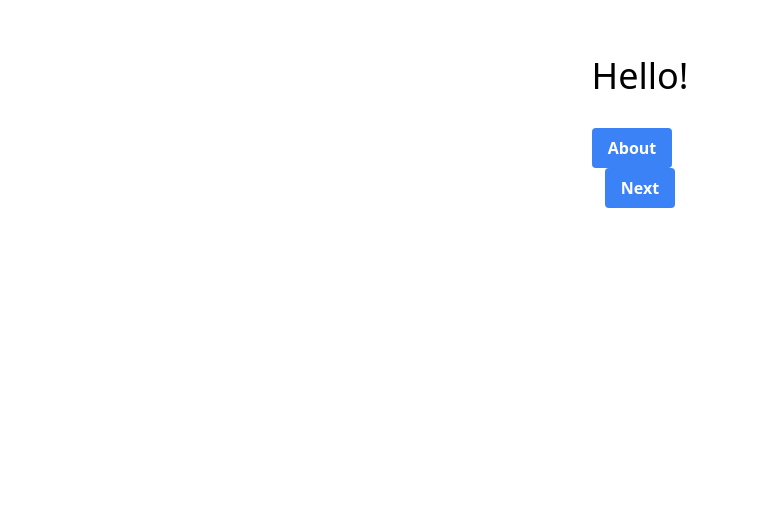
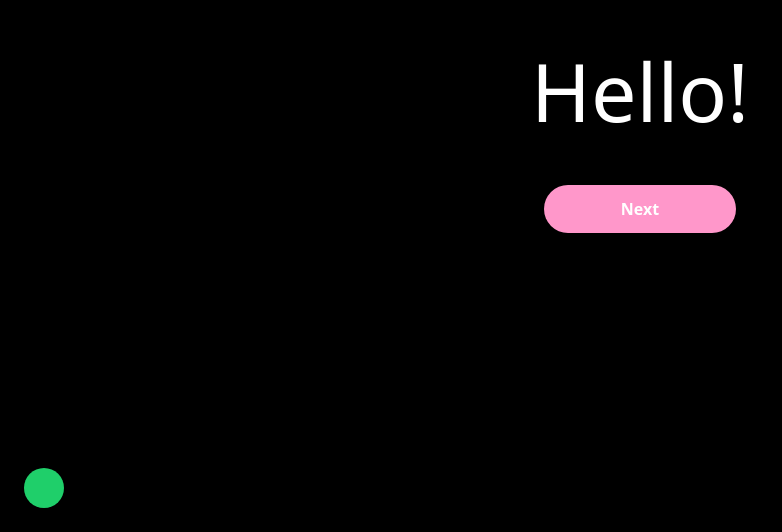
Before and after one commit to ecemonkol/DevRoast, a React (Vite) app: page / in a window 1280 px wide. Shown: the part 268-800 px from the top of the page, without its empty margins (0-782 px from the left). Built offline with nearby package versions, Linux system fonts and the light colour scheme.

Commit message:
add initial css

```diff
--- a/src/App.css
+++ b/src/App.css
@@ -11,3 +11,37 @@
   margin: 100px auto;
   width: 400px;
 }
+
+body {
+  background-color: black;
+}
+
+/* About button animation */
+.about-button {
+  background-color: #1fcf6a;
+  color: white;
+  font-weight: bold;
+  border-radius: 9999px;
+  width: 40px;
+  height: 40px;
+  display: flex;
+  align-items: center;
+  justify-content: center;
+  transition: width 0.3s;
+}
+
+.about-button:hover {
+  width: 100px;
+}
+
+.plus {
+  transition: opacity 0.3s;
+}
+
+.about-button:hover .plus {
+  opacity: 1;
+}
+
+.plus {
+  opacity: 0;
+}
--- a/src/pages/HomePage.jsx
+++ b/src/pages/HomePage.jsx
@@ -4,14 +4,16 @@ import { Link } from "react-router-dom";
 const HomePage = () => {
   return (
     <div className="flex flex-col items-center justify-center h-screen">
-      <h1 className="text-4xl mb-8">Hello!</h1>
-      <Link to="/about">
-        <button className="bg-blue-500 hover:bg-blue-700 text-white font-bold py-2 px-4 rounded mr-4">
-          About
-        </button>
-      </Link>
+      <h1 className="text-5xl mb-8 text-white">Hello!</h1>
+      <div className="absolute bottom-0 left-0 mb-6 ml-6">
+        <Link to="/about">
+          <button className="about-button">
+            <span className="plus">About</span>
+          </button>
+        </Link>
+      </div>
       <Link to="/choose-avatar">
-        <button className="bg-blue-500 hover:bg-blue-700 text-white font-bold py-2 px-4 rounded">
+        <button className="bg-customPink hover:bg-customPinkHover text-white font-bold px-6 rounded-full w-48 h-12">
           Next
         </button>
       </Link>
--- a/tailwind.config.js
+++ b/tailwind.config.js
@@ -2,7 +2,23 @@
 export default {
   content: ["./index.html", "./src/**/*.{js,ts,jsx,tsx}"],
   theme: {
-    extend: {},
+    extend: {
+      colors: {
+        customPink: "#FF97CA",
+        customPinkHover: "#FF78AB",
+        customGreen: "#1FCF6A",
+        customGreenHover: "#19AB5B",
+      },
+    },
+    fontSize: {
+      sm: "0.8rem",
+      base: "1rem",
+      xl: "1.25rem",
+      "2xl": "1.563rem",
+      "3xl": "1.953rem",
+      "4xl": "2.441rem",
+      "5xl": "5.052rem",
+    },
   },
   plugins: [],
 };
```
